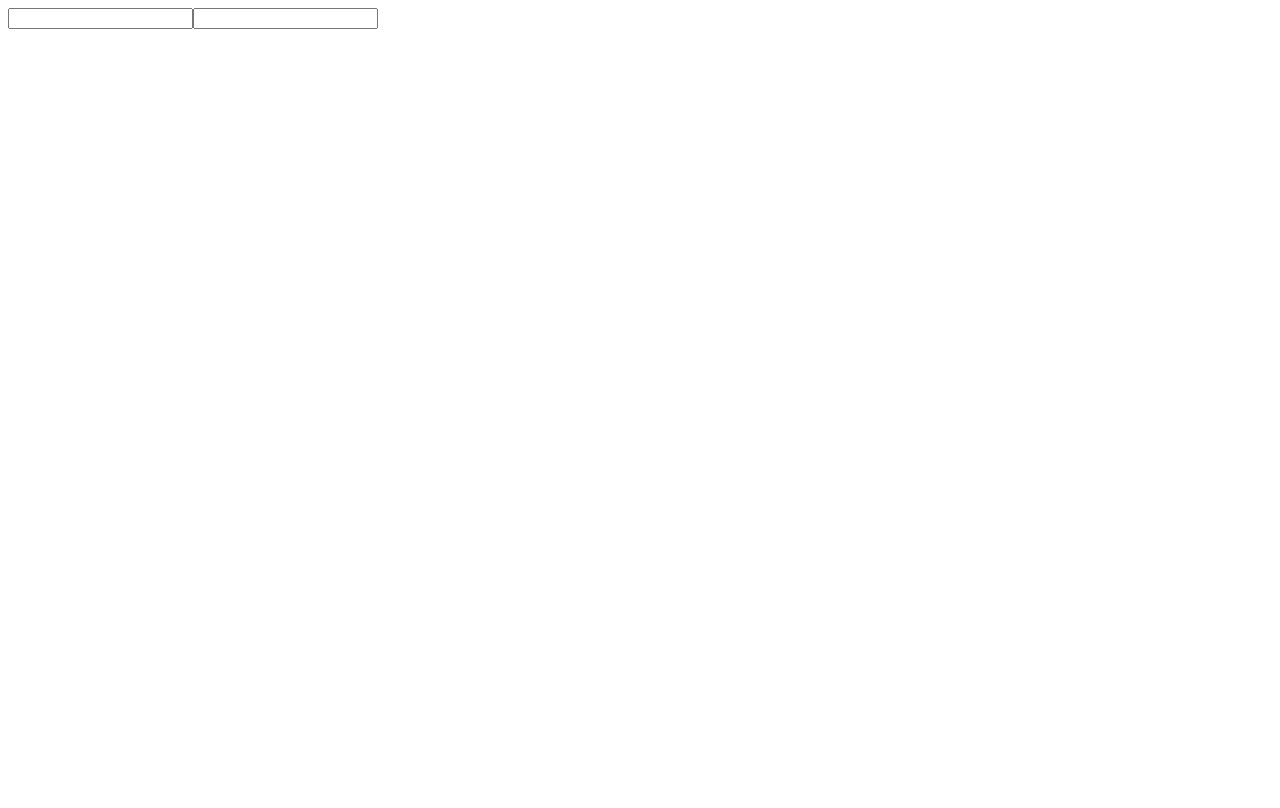
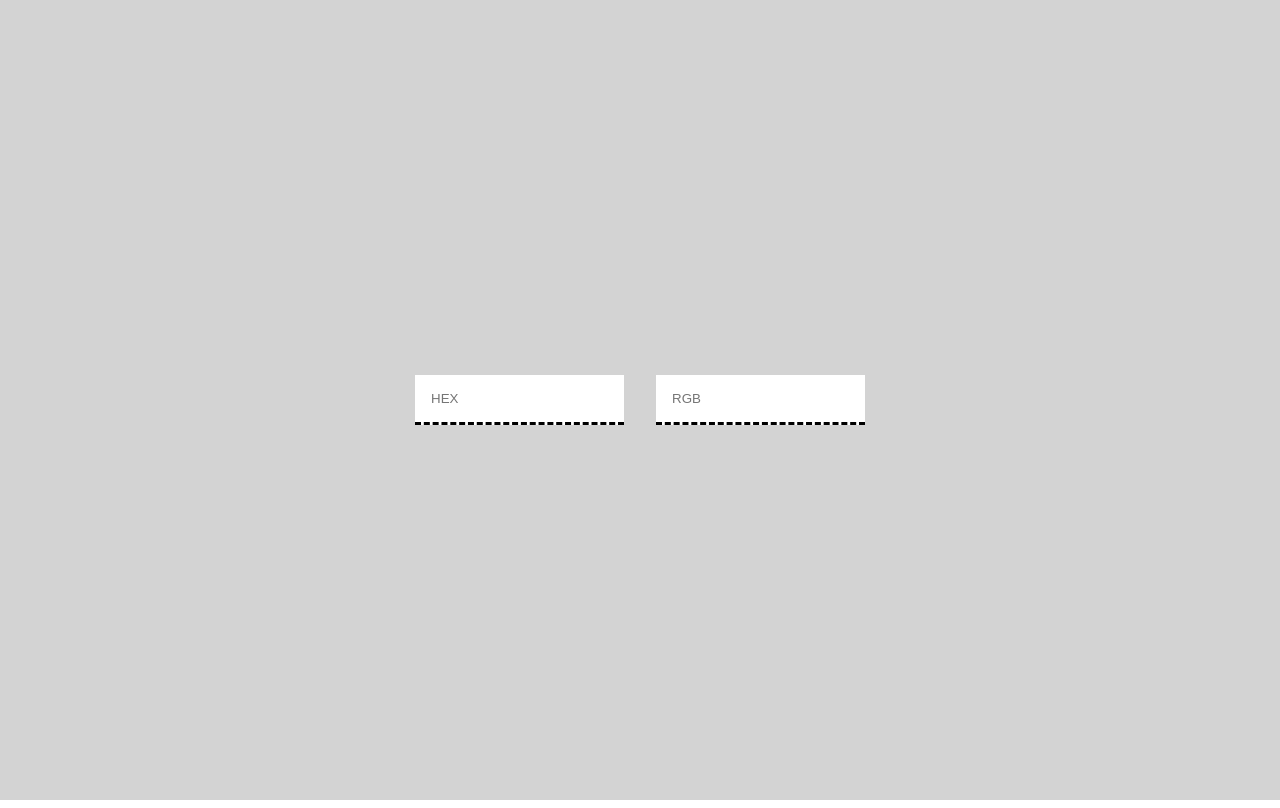
Before and after one commit to Shuktika15/chameleon, a React (Vite) app: page / in a window 1280 px wide. Built offline with nearby package versions, Linux system fonts and the light colour scheme.

Commit message:
Update UI

```diff
--- a/src/App.css
+++ b/src/App.css
@@ -1,3 +1,19 @@
 .App {
   height: 100%;
+  width: 100%;
+  background-color: lightgray;
 }
+
+form{
+  height: 100%;
+  display: flex;
+  flex-direction: row;
+  align-items: center;
+  justify-content: center;
+}
+
+input[type="text"] {
+  padding: 1rem;
+  margin: 1rem;
+  border-bottom: dashed black;
+}
--- a/src/App.jsx
+++ b/src/App.jsx
@@ -16,13 +16,14 @@ export default function App() {
   function rgbInput() {
     const rgbValue = rgb.current.value;
     console.log(rgbValue);
-
+    validateRgb();
   }
   function rgbToHex() {
     if (validateRgb()) {
-
+      const r = rgb.current.value;
     }
   }
+
   function hexToRgb() {
     if (validateHex()) {
       const h = hex.current.value;
@@ -38,8 +39,13 @@ export default function App() {
       });
     }
   }
+
   function validateRgb() {
-    return true;
+    const regex = /^rgb\((\d\d?\d?),\s(\d\d?\d?),\s(\d\d?\d?)\)$/gi;
+    const match = rgb.current.value.match(regex);
+    console.log(match);
+    console.log(`r: ${match[1]}, g: ${match[2]}, b: ${match[3]}`);
+    return match;
   }
   function validateHex() {
     return hex.current.value.length === 6;
@@ -51,8 +57,8 @@ export default function App() {
     }}
   >
     <form>
-      <input ref={hex} type="text" name="hex" id="hex" onKeyUp={hexInput} />
-      <input ref={rgb} type="text" name="rgb" id="rgb" onKeyUp={rgbInput} />
+      <input ref={hex} type="text" name="hex" placeholder = "HEX" id="hex" onKeyUp={hexInput} />
+      <input ref={rgb} type="text" name="rgb" id="rgb" placeholder = "RGB" onKeyUp={rgbInput} />
     </form>
   </div>);
 }
--- a/src/index.css
+++ b/src/index.css
@@ -1,3 +1,11 @@
+* {
+  margin: 0;
+  padding: 0;
+  box-sizing: border-box;
+  border: none;
+  outline: none;
+}
+
 html, body {
   height: 100%;
 }
```
